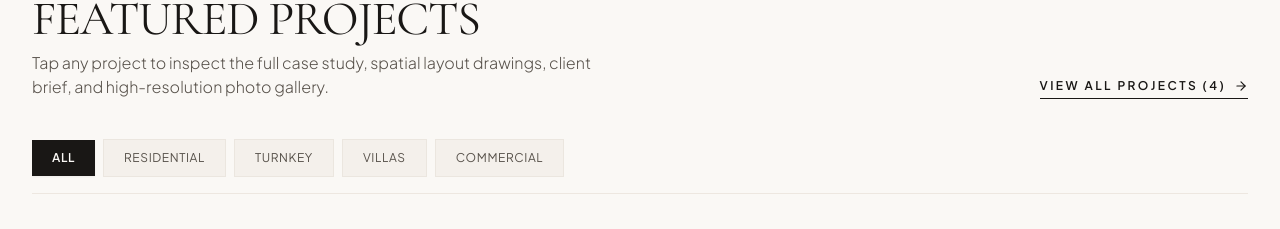
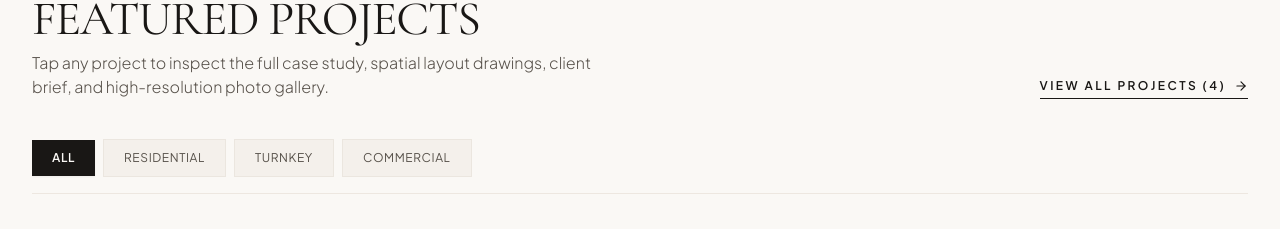
Before and after one commit to ARI-23o/Interior_Design, a React (Vite) app: page / in a window 1280 px wide. Shown: the part 933-1162 px from the top of the page. Built offline with nearby package versions, Linux system fonts and the light colour scheme; the HTML template or start-up script is replaced by a standard one.

Commit message:
Remove Villas category filter option from homepage and projects view

```diff
--- a/src/components/home/FeaturedProjects.tsx
+++ b/src/components/home/FeaturedProjects.tsx
@@ -10,7 +10,7 @@ interface FeaturedProjectsProps {
 
 export const FeaturedProjects: React.FC<FeaturedProjectsProps> = ({ onSelectProject, onViewAllProjects }) => {
   const [activeFilter, setActiveFilter] = useState<string>('All');
-  const filters = ['All', 'Residential', 'Turnkey', 'Villas', 'Commercial'];
+  const filters = ['All', 'Residential', 'Turnkey', 'Commercial'];
 
   const filteredProjects = activeFilter === 'All'
     ? projectsData
--- a/src/components/views/ProjectsView.tsx
+++ b/src/components/views/ProjectsView.tsx
@@ -10,7 +10,7 @@ interface ProjectsViewProps {
 
 export const ProjectsView: React.FC<ProjectsViewProps> = ({ onSelectProject, onOpenLeadModal }) => {
   const [activeFilter, setActiveFilter] = useState<string>('All');
-  const filters = ['All', 'Residential', 'Turnkey', 'Villas', 'Commercial'];
+  const filters = ['All', 'Residential', 'Turnkey', 'Commercial'];
 
   const filtered = activeFilter === 'All'
     ? projectsData
```
Also changed, not shown: 1 other file (tests, documents, lock files or other folders).
